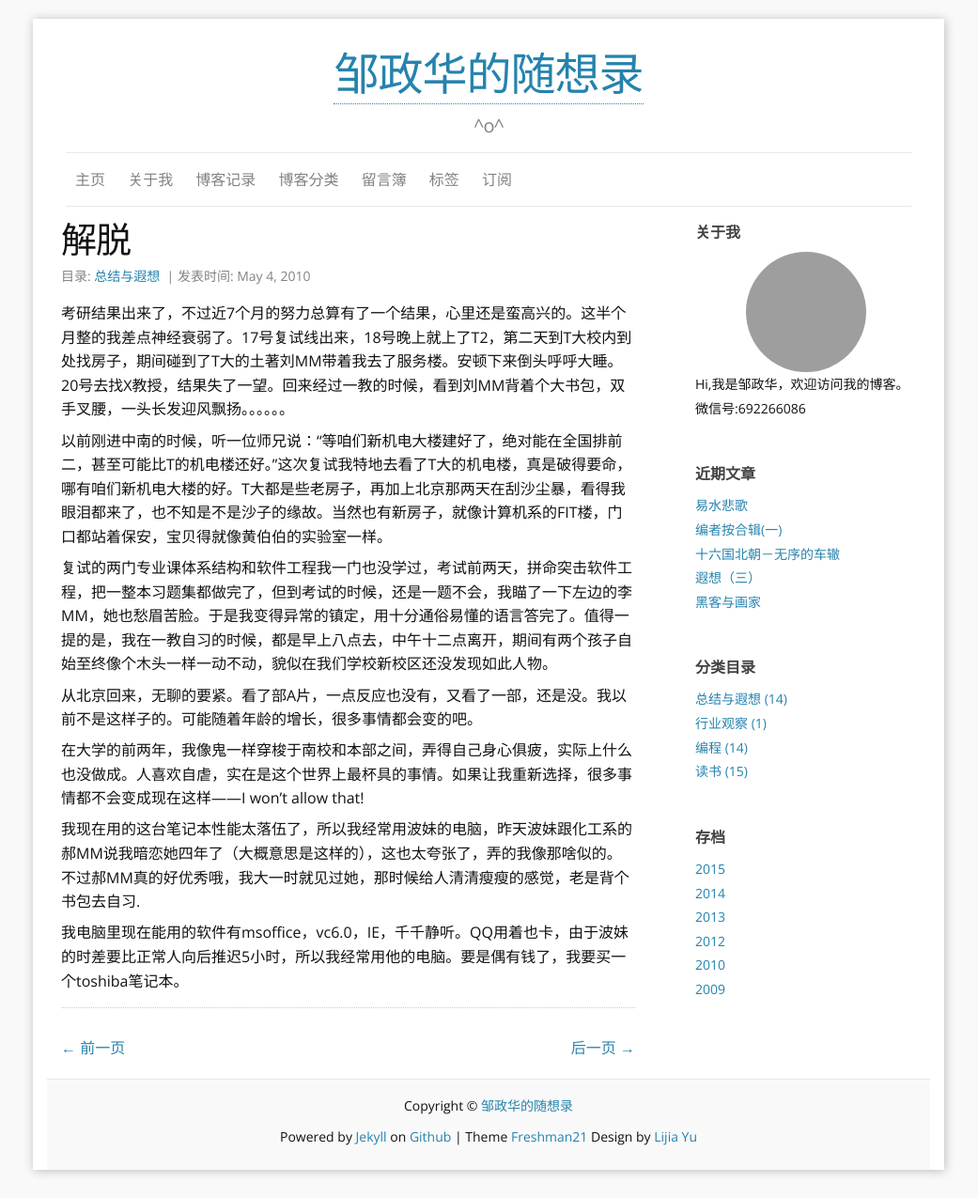
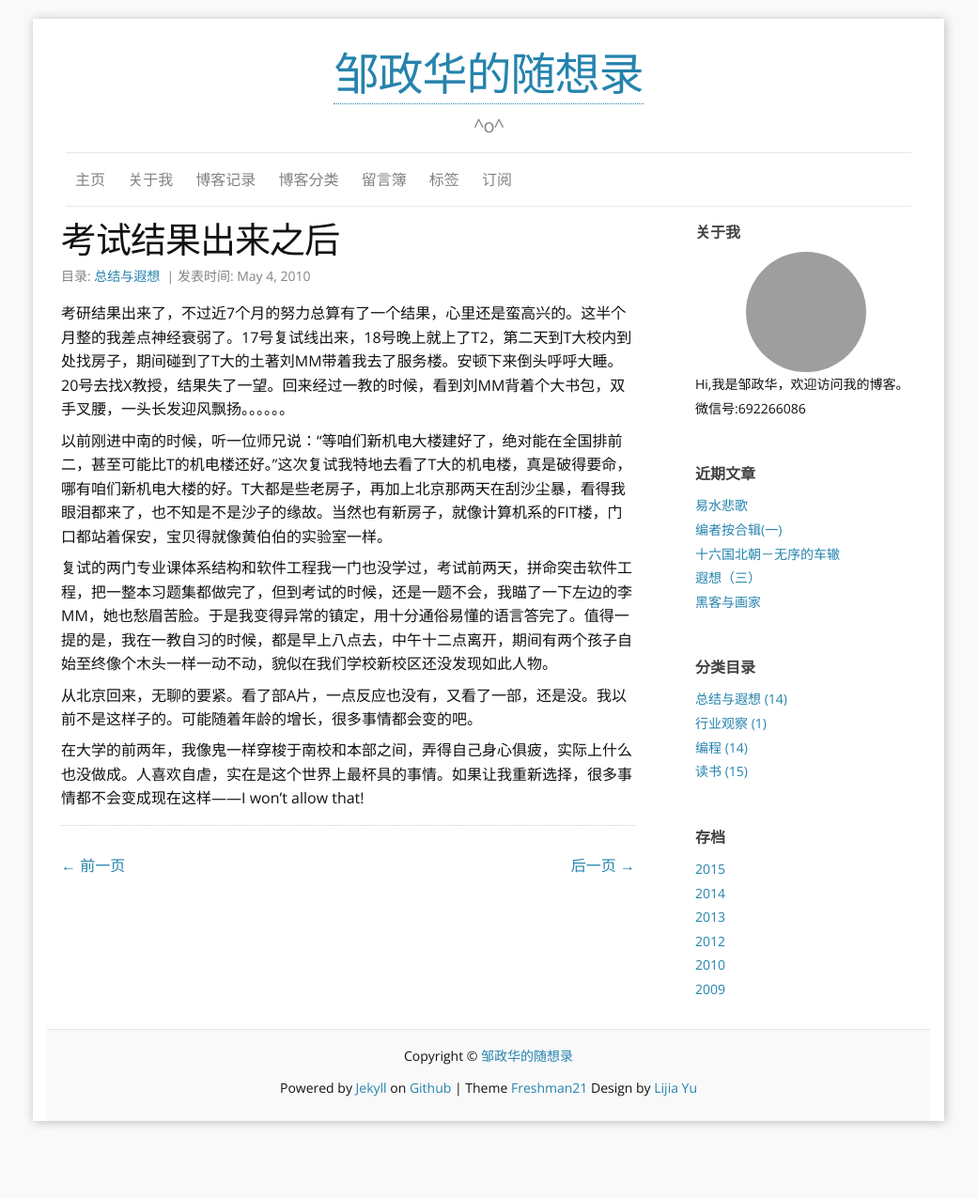
Before and after one commit to yihaozou/yihaozou.github.io, a Jekyll site: the page built from _posts/2010-05-04-free_at_last.markdown, in a window 1280 px wide. Shown: the whole page at 94% size, without its empty margins (120-1161 px from the left). Built offline with Jekyll 4.4.1, drawn with Linux system fonts in a browser that asks for light colours; comment, search, counter and statistics services are not loaded; after the commit the page ends 1223 px from its top, so only the background shows below that; grey boxes are pictures that could not be loaded.

Commit message:
change title

```diff
--- a/_posts/2010-04-28-these_days.markdown
+++ b/_posts/2010-04-28-these_days.markdown
@@ -4,7 +4,7 @@ comments: true
 date: 2010-04-28 00:03:28+00:00
 published: true
 layout: post
-title: 这些日子
+title: 回家心事
 categories: 总结与遐想
 ---
 
--- a/_posts/2010-05-01-may_the_first.markdown
+++ b/_posts/2010-05-01-may_the_first.markdown
@@ -4,7 +4,7 @@ comments: true
 date: 2010-05-01 00:03:28+00:00
 published: true
 layout: post
-title: 五一
+title: 五一假期中的思绪
 categories: 总结与遐想
 ---
 
--- a/_posts/2010-05-04-free_at_last.markdown
+++ b/_posts/2010-05-04-free_at_last.markdown
@@ -4,7 +4,7 @@ comments: true
 date: 2010-05-04 00:03:28+00:00
 published: true
 layout: post
-title: 解脱
+title: 考试结果出来之后
 categories: 总结与遐想
 ---
 
@@ -20,8 +20,3 @@ categories: 总结与遐想
 
 
 在大学的前两年，我像鬼一样穿梭于南校和本部之间，弄得自己身心俱疲，实际上什么也没做成。人喜欢自虐，实在是这个世界上最杯具的事情。如果让我重新选择，很多事情都不会变成现在这样------I won't allow that!
-
-
-我现在用的这台笔记本性能太落伍了，所以我经常用波妹的电脑，昨天波妹跟化工系的郝MM说我暗恋她四年了（大概意思是这样的），这也太夸张了，弄的我像那啥似的。不过郝MM真的好优秀哦，我大一时就见过她，那时候给人清清瘦瘦的感觉，老是背个书包去自习.
-
-我电脑里现在能用的软件有msoffice，vc6.0，IE，千千静听。QQ用着也卡，由于波妹的时差要比正常人向后推迟5小时，所以我经常用他的电脑。要是偶有钱了，我要买一个toshiba笔记本。
```
Also changed, not shown: guestbook.md (+0 -1 lines), 10 other files.
